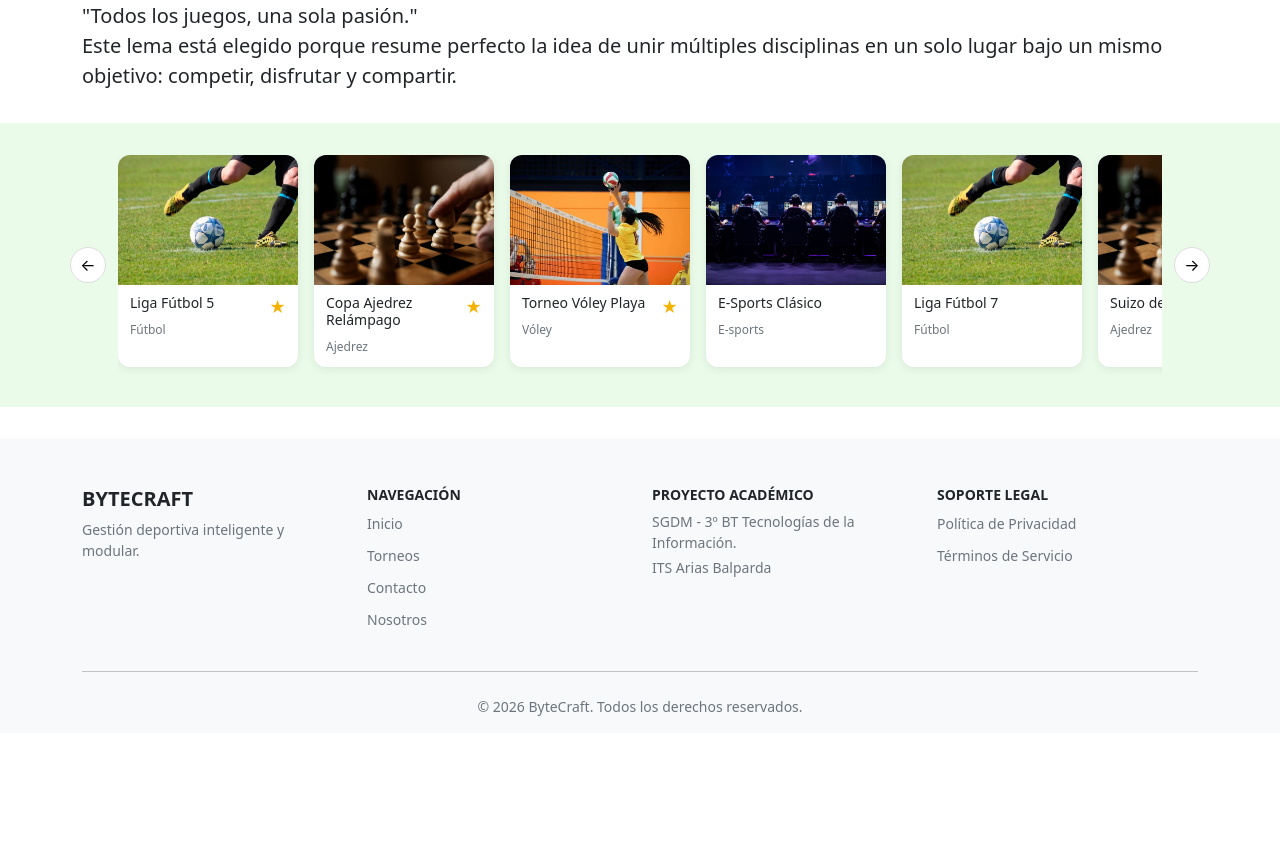
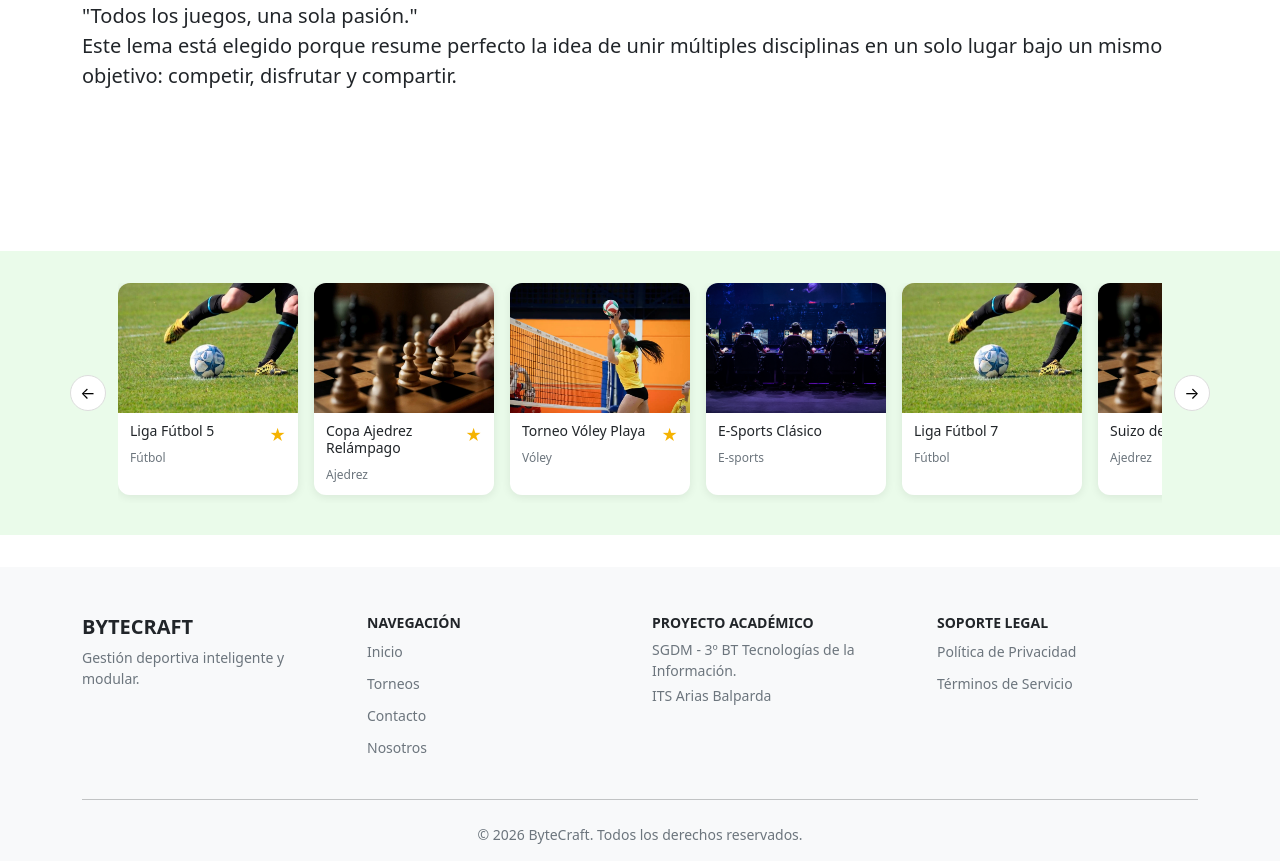
Before and after one commit to MicaelaChans/ByteCraft, a React (Vite) app in the folder TriunfoTotal/: page /tournaments in a window 1280 px wide. Shown: the part 820-1681 px from the top of the page. Before the commit the page ends 1553 px from the top, so only its background shows below. Built offline with nearby package versions, Linux system fonts and the light colour scheme.

Commit message:
arreglos en el carrusel de torneos

```diff
--- a/TriunfoTotal/src/App.jsx
+++ b/TriunfoTotal/src/App.jsx
@@ -10,6 +10,7 @@ import Tournaments from "./components/Tournaments";
 import Policies from "./components/Policies";
 import TermsOfService from "./components/TermsOfService";
 import TournamentDetail from "./components/TournamentDetail";
+
 
 function App() {
   return (
@@ -26,7 +27,6 @@ function App() {
         <Route path="/policies" element={<Policies />} />
         <Route path="/termsOfService" element={<TermsOfService />} />
         <Route path="/tournaments/:id" element={<TournamentDetail />} />
-
     </Routes>
     </>
   );
--- a/TriunfoTotal/src/components/Tournaments.jsx
+++ b/TriunfoTotal/src/components/Tournaments.jsx
@@ -2,6 +2,7 @@ import { useState, useRef, useMemo } from "react";
 import MyCarousel from "../components/partials/MyCarousel";
 import { Link } from "react-router-dom";
 import Footer from "./partials/Footer";
+import TournamentCarousel from "./partials/TournamentCarousel";
 import "../css/styles.css";
 
 // mock de torneos - esto después va a venir del backend (PHP + MySQL)
@@ -65,52 +66,10 @@ function Tournaments() {
           </div>
         </section>
 
-        <section className="tournaments-row-section">
-          <div className="tournaments-row-wrap">
-            <button
-              type="button"
-              className="tournaments-row-arrow tournaments-row-arrow-left"
-              onClick={() => scrollRow(-1)}
-              aria-label="Desplazar hacia la izquierda"
-            >
-              ←
-            </button>
-
-            <div className="tournaments-row" ref={rowRef}>
-              {filtered.length === 0 && (
-                <p className="tournaments-empty">
-                  No se encontraron torneos para "{search}".
-                </p>
-              )}
-
-             {filtered.map((t) => (
-                <Link key={t.id} to={`/tournaments/${t.id}`} className="tournament-card">
-                  <img src={t.img} alt={t.nombre} />
-                  <div className="tournament-card-body">
-                    <h6>{t.nombre}</h6>
-                    <span className="tournament-card-category">
-                      {t.categoria}
-                    </span>
-                    {t.destacado && (
-                      <span className="tournament-card-star">★</span>
-                    )}
-                  </div>
-                </Link>
-              ))}
+             <div className="tournament-carousel-home">
+            <TournamentCarousel />
             </div>
-
-            <button
-              type="button"
-              className="tournaments-row-arrow tournaments-row-arrow-right"
-              onClick={() => scrollRow(1)}
-              aria-label="Desplazar hacia la derecha"
-            >
-              →
-            </button>
-          </div>
-        </section>
-
-        </div>
+            </div>
 
       <Footer />
     </>
--- a/TriunfoTotal/src/components/partials/TournamentCarousel.jsx
+++ b/TriunfoTotal/src/components/partials/TournamentCarousel.jsx
@@ -1,4 +1,5 @@
 import { useRef } from "react";
+import { Link } from "react-router-dom";
 
 const tournaments = [
   { id: 1, nombre: "Liga Fútbol 5", categoria: "Fútbol", img: "/img/futbol.jpg", destacado: true },
@@ -30,14 +31,14 @@ function TournamentCarousel() {
 
         <div className="tournaments-row" ref={rowRef}>
           {tournaments.map((t) => (
-            <div key={t.id} className="tournament-card">
+            <Link key={t.id} to={`/tournaments/${t.id}`} className="tournament-card">
               <img src={t.img} alt={t.nombre} />
               <div className="tournament-card-body">
                 <h6>{t.nombre}</h6>
                 <span className="tournament-card-category">{t.categoria}</span>
                 {t.destacado && <span className="tournament-card-star">★</span>}
               </div>
-            </div>
+            </Link>
           ))}
         </div>
 
--- a/TriunfoTotal/src/css/styles.css
+++ b/TriunfoTotal/src/css/styles.css
@@ -716,7 +716,7 @@ body {
     linear-gradient(rgba(255, 255, 255, 0.25), rgba(255, 255, 255, 0.25)),
     url("/img/Futsal.jpg") center/cover no-repeat;
   filter: blur(4px);
-  transform: scale(1.1); /* tapa el borde nítido que deja el blur */
+  transform: scale(1.1);
   z-index: 0;
 }
 
@@ -797,9 +797,9 @@ body {
   position: absolute;
   inset: 0;
   background:
-    linear-gradient(rgba(255,255,255,.65), rgba(255,255,255,.65)),
+    linear-gradient(rgba(255,255,255,0.25), rgba(255,255,255,0.25)),
     url("/img/Kayak-Profile.webp") center/cover no-repeat;
-  filter: blur(12px);
+  filter: blur(4px);
   transform: scale(1.1);
   z-index: 0;
 }
```
